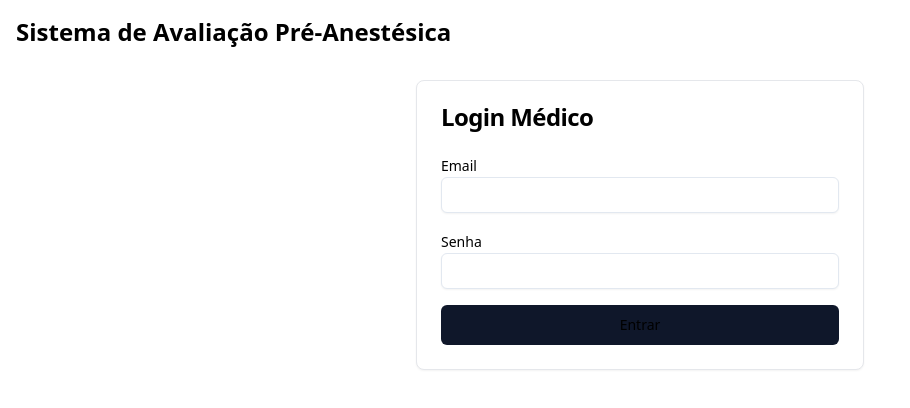
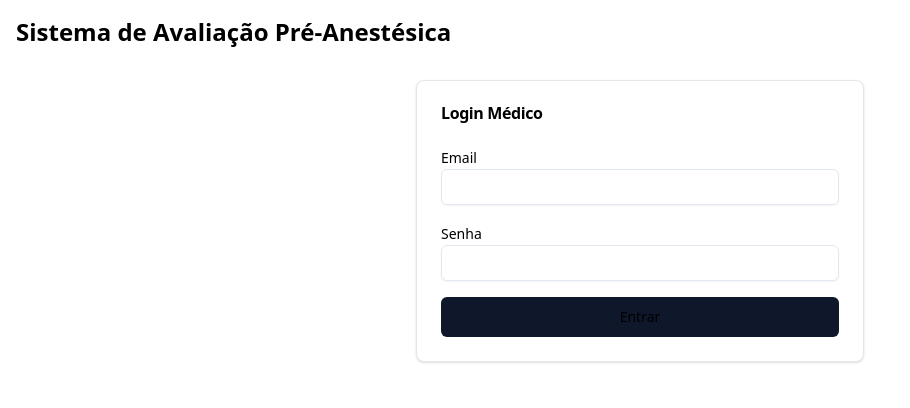
Before and after one commit to SC-Tech-Inova/Avaliacao-pre-anestesica, a Next.js app: page / in a window 1280 px wide. Shown: the top 408 px of the page, without its empty margins (0-910 px from the left). Built offline with nearby package versions, Linux system fonts and the light colour scheme.

Commit message:
Create card.tsx

```diff
--- /dev/null
+++ b/src/components/ui/card.tsx
@@ -0,0 +1,86 @@
+import * as React from "react"
+import { cn } from "@/lib/utils"
+
+const Card = React.forwardRef<
+  HTMLDivElement,
+  React.HTMLAttributes<HTMLDivElement>
+>(({ className, ...props }, ref) => (
+  <div
+    ref={ref}
+    className={cn(
+      "rounded-lg border bg-card text-card-foreground shadow",
+      className
+    )}
+    {...props}
+  />
+))
+Card.displayName = "Card"
+
+const CardHeader = React.forwardRef<
+  HTMLDivElement,
+  React.HTMLAttributes<HTMLDivElement>
+>(({ className, ...props }, ref) => (
+  <div
+    ref={ref}
+    className={cn("flex flex-col space-y-1.5 p-6", className)}
+    {...props}
+  />
+))
+CardHeader.displayName = "CardHeader"
+
+const CardTitle = React.forwardRef<
+  HTMLHeadingElement,
+  React.HTMLAttributes<HTMLHeadingElement>
+>(({ className, ...props }, ref) => (
+  <h3
+    ref={ref}
+    className={cn("font-semibold leading-none tracking-tight", className)}
+    {...props}
+  />
+))
+CardTitle.displayName = "CardTitle"
+
+const CardDescription = React.forwardRef<
+  HTMLParagraphElement,
+  React.HTMLAttributes<HTMLParagraphElement>
+>(({ className, ...props }, ref) => (
+  <p
+    ref={ref}
+    className={cn("text-sm text-muted-foreground", className)}
+    {...props}
+  />
+))
+CardDescription.displayName = "CardDescription"
+
+const CardContent = React.forwardRef<
+  HTMLDivElement,
+  React.HTMLAttributes<HTMLDivElement>
+>(({ className, ...props }, ref) => (
+  <div
+    ref={ref}
+    className={cn("p-6 pt-0", className)}
+    {...props}
+  />
+))
+CardContent.displayName = "CardContent"
+
+const CardFooter = React.forwardRef<
+  HTMLDivElement,
+  React.HTMLAttributes<HTMLDivElement>
+>(({ className, ...props }, ref) => (
+  <div
+    ref={ref}
+    className={cn("flex items-center p-6 pt-0", className)}
+    {...props}
+  />
+))
+CardFooter.displayName = "CardFooter"
+
+export {
+  Card,
+  CardHeader,
+  CardFooter,
+  CardTitle,
+  CardDescription,
+  CardContent
+}
```
